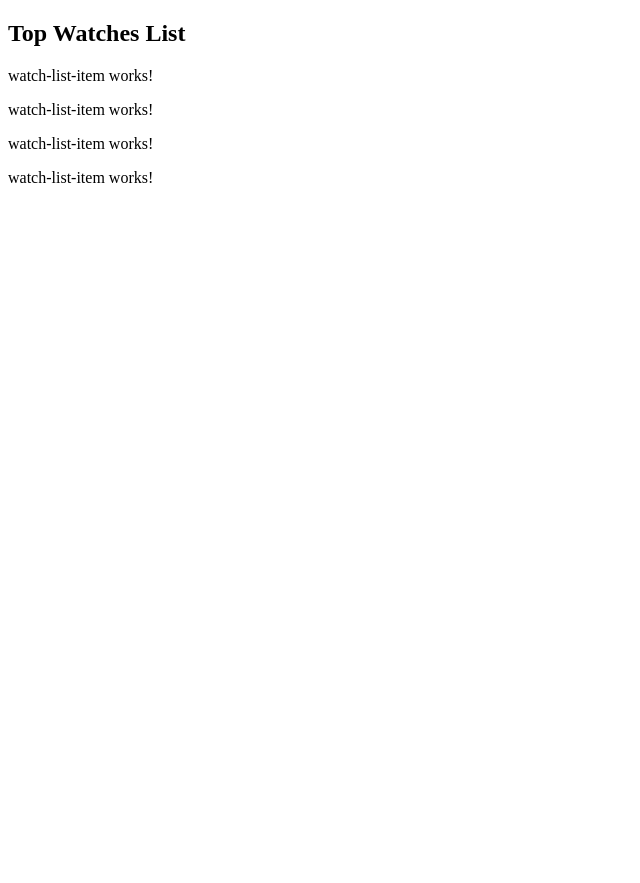
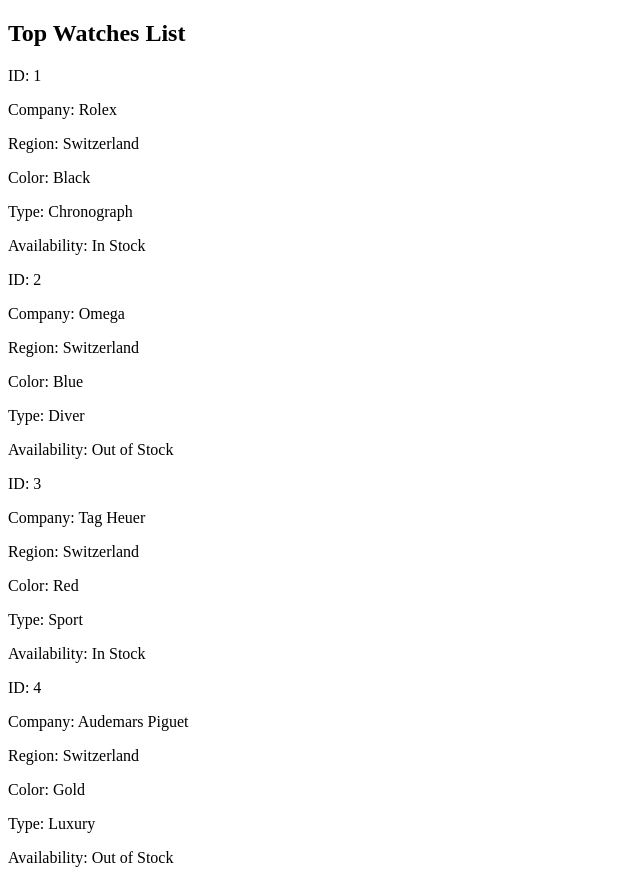
Before and after one commit to Varinder01/VarinderPal_Singh_Learning_Angular, an Angular app: page / in a window 1280 px wide. Shown: the whole page, without its empty margins (0-640 px from the left). Before the commit the page ends 800 px from the top, so only its background shows below. Built offline with nearby package versions, Linux system fonts and the light colour scheme.

Commit message:
step 9 made loop for html ngfor

```diff
--- a/src/app/watch-list/watch-list.component.html
+++ b/src/app/watch-list/watch-list.component.html
@@ -1,3 +1,8 @@
-<app-watch-list-item></app-watch-list-item>
-<app-watch-list-item></app-watch-list-item>
-<app-watch-list-item></app-watch-list-item><app-watch-list-item></app-watch-list-item>
+<div *ngFor="let watch of watchList" class="watchlist">
+  <p>ID: {{ watch.id }}</p>
+  <p>Company: {{ watch.company }}</p>
+  <p>Region: {{ watch.region }}</p>
+  <p>Color: {{ watch.color }}</p>
+  <p>Type: {{ watch.type }}</p>
+  <p>Availability: {{ watch.available ? 'In Stock' : 'Out of Stock' }}</p>
+</div>
--- a/src/app/watch-list/watch-list.component.ts
+++ b/src/app/watch-list/watch-list.component.ts
@@ -1,12 +1,14 @@
 import { Component } from '@angular/core';
 import {Watch} from "../Shared/Modules/watch";
 import {WatchListItemComponent} from "../watch-list-item/watch-list-item.component";
+import {NgForOf} from "@angular/common";
 
 @Component({
   selector: 'app-watch-list',
   standalone: true,
   imports: [
-    WatchListItemComponent
+    WatchListItemComponent,
+    NgForOf
   ],
   templateUrl: './watch-list.component.html',
   styleUrl: './watch-list.component.css'
```
